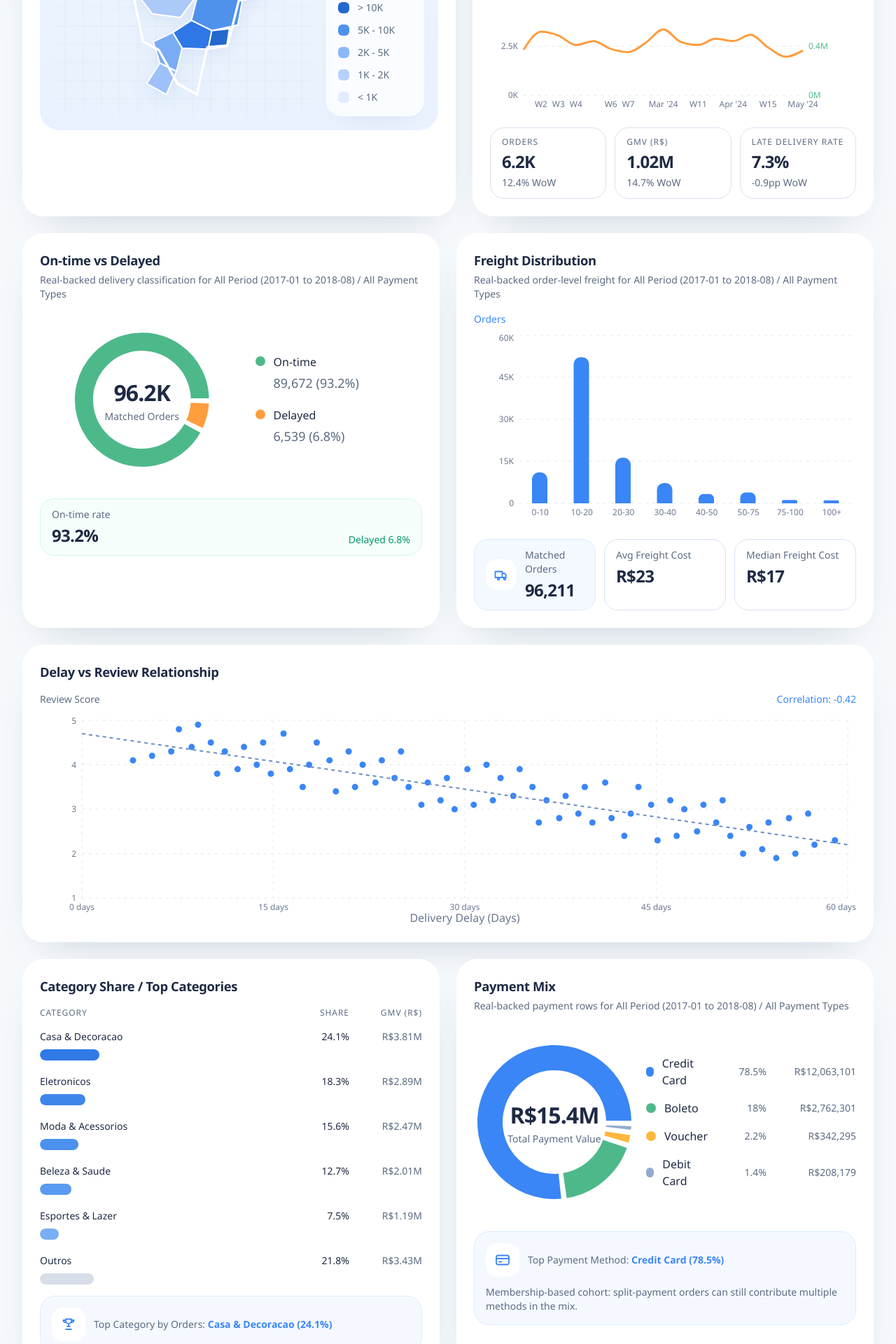
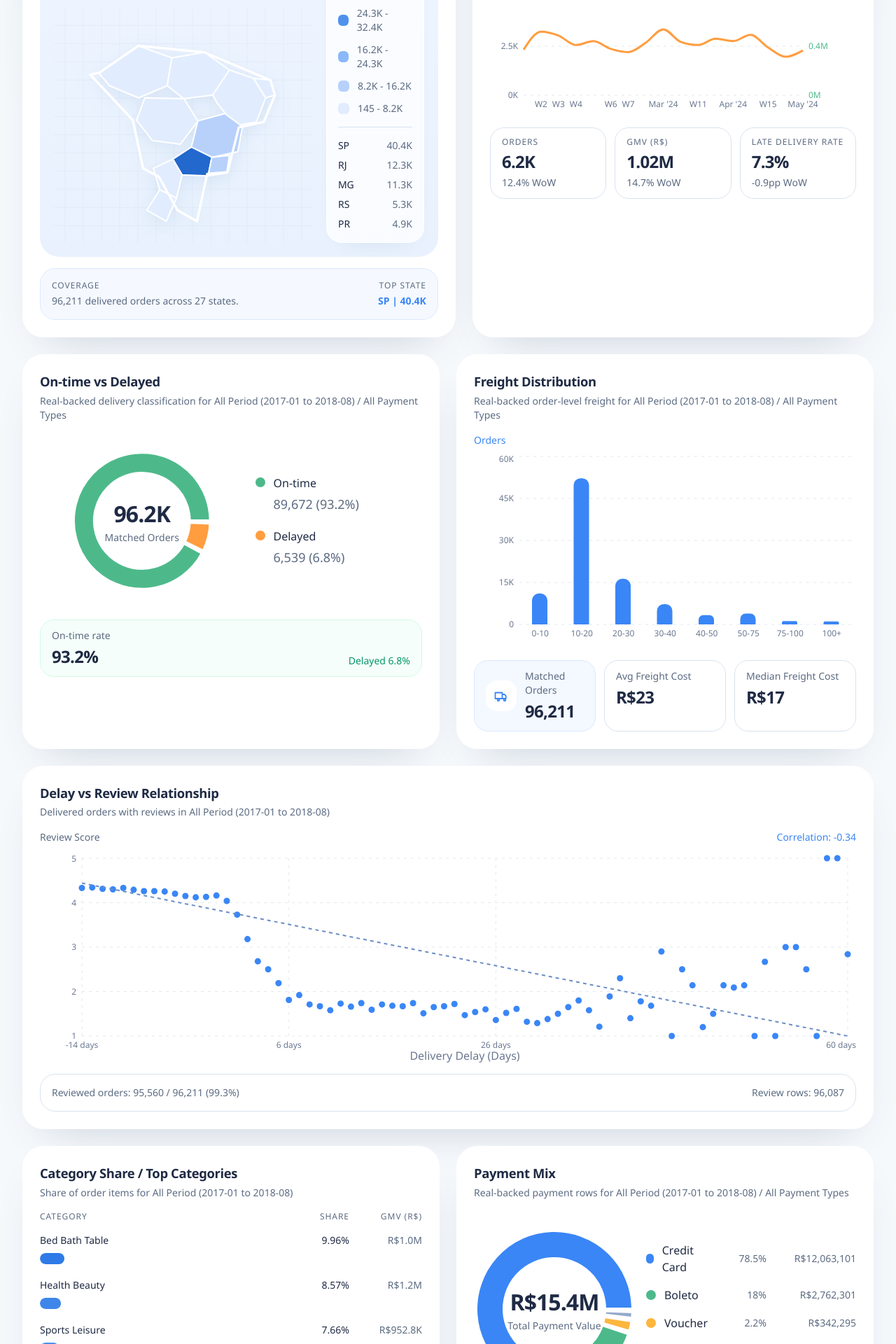
Before and after one commit to jordan-dev-0050/brazil-retail-story-dashboard, a React (Vite) app: page / in a window 1280 px wide. Shown: the part 740-2660 px from the top of the page at 70% size. Built offline with nearby package versions, Linux system fonts and the light colour scheme.

Commit message:
feat: wire phase3 geography category and review panels to real artifact data

```diff
--- a/src/components/BrazilMapPanel.tsx
+++ b/src/components/BrazilMapPanel.tsx
@@ -1,10 +1,18 @@
-import { mapLegendLabels, mapRegions, type MapMetric } from '../data/dashboardMock';
+import { mapRegions, type MapMetric } from '../data/dashboardMock';
+import type { Phase3GeographyPanel } from '../data/phase2DashboardTypes';
+import {
+  formatCurrencyCompact,
+  formatOrderCount,
+  formatOrderCountCompact,
+} from '../data/dashboardData';
 import { ChartCard } from './ChartCard';
 import { ToggleTabs } from './ToggleTabs';
 
 type BrazilMapPanelProps = {
   metric: MapMetric;
   onMetricChange: (value: MapMetric) => void;
+  panel: Phase3GeographyPanel;
+  rangeLabel: string;
 };
 
 const mapTabs = [
@@ -13,13 +21,127 @@ const mapTabs = [
   { label: 'Late Delivery Rate', value: 'lateDeliveryRate' },
 ] satisfies Array<{ label: string; value: MapMetric }>;
 
-export function BrazilMapPanel({ metric, onMetricChange }: BrazilMapPanelProps) {
+const regionStateById = {
+  northwest: 'AM',
+  north: 'PA',
+  northeast: 'BA',
+  'center-west': 'GO',
+  minas: 'MG',
+  'sao-paulo': 'SP',
+  rio: 'RJ',
+  south: 'PR',
+  'far-south': 'RS',
+  coast: 'PE',
+} as const;
+
+const fillPalettes: Record<MapMetric, string[]> = {
+  orders: ['#E1ECFE', '#B7D1FB', '#8BB8F8', '#4F92EC', '#2467CD'],
+  gmv: ['#D7E6FB', '#C7DBFB', '#96BEF3', '#5896EA', '#2467CD'],
+  lateDeliveryRate: ['#D9F0E3', '#B7E0C8', '#8CC8AB', '#5BAE84', '#2E7D59'],
+};
+
+function getMetricValue(metric: MapMetric, item: Phase3GeographyPanel['stateMetrics'][number]) {
+  if (metric === 'orders') {
+    return item.orderCount;
+  }
+
+  if (metric === 'gmv') {
+    return item.totalGmv;
+  }
+
+  return item.lateDeliveryRate;
+}
+
+function formatMetricValue(metric: MapMetric, value: number) {
+  if (metric === 'orders') {
+    return formatOrderCountCompact(value);
+  }
+
+  if (metric === 'gmv') {
+    return formatCurrencyCompact(value);
+  }
+
+  return `${value.toFixed(2)}%`;
+}
+
+function formatLegendLabel(metric: MapMetric, min: number, max: number) {
+  if (metric === 'orders') {
+    return `${formatOrderCountCompact(min)} - ${formatOrderCountCompact(max)}`;
+  }
+
+  if (metric === 'gmv') {
+    return `${formatCurrencyCompact(min)} - ${formatCurrencyCompact(max)}`;
+  }
+
+  return `${min.toFixed(1)}% - ${max.toFixed(1)}%`;
+}
+
+export function BrazilMapPanel({ metric, onMetricChange, panel, rangeLabel }: BrazilMapPanelProps) {
+  const stateMetricByCode = new Map(panel.stateMetrics.map((item) => [item.state, item]));
+  const visibleMetrics = mapRegions
+    .map((region) => stateMetricByCode.get(regionStateById[region.id as keyof typeof regionStateById]))
+    .filter((item): item is NonNullable<typeof item> => Boolean(item));
+  const metricValues = visibleMetrics.map((item) => getMetricValue(metric, item));
+  const legendMin = metricValues.length > 0 ? Math.min(...metricValues) : 0;
+  const legendMax = metricValues.length > 0 ? Math.max(...metricValues) : 0;
+  const step = metricValues.length > 1 ? (legendMax - legendMin) / 5 : 0;
+  const legendItems = fillPalettes[metric].map((color, index) => {
+    const rangeStart = legendMin + step * index;
+    const rangeEnd = index === 4 ? legendMax : legendMin + step * (index + 1);
+
+    return {
+      color,
+      label: formatLegendLabel(metric, rangeStart, rangeEnd),
+    };
+  });
+  const topStates = [...panel.stateMetrics]
+    .sort((left, right) => getMetricValue(metric, right) - getMetricValue(metric, left))
+    .slice(0, 5);
+  const leader = topStates[0];
+
+  const resolveRegionFill = (regionId: string) => {
+    const stateCode = regionStateById[regionId as keyof typeof regionStateById];
+    const stateMetric = stateCode ? stateMetricByCode.get(stateCode) : undefined;
+
+    if (!stateMetric) {
+      return '#EEF2F7';
+    }
+
+    const value = getMetricValue(metric, stateMetric);
+
+    if (step === 0) {
+      return fillPalettes[metric][fillPalettes[metric].length - 1];
+    }
+
+    const rawIndex = Math.floor((value - legendMin) / step);
+    const paletteIndex = Math.max(0, Math.min(fillPalettes[metric].length - 1, rawIndex));
+    return fillPalettes[metric][paletteIndex];
+  };
+
   return (
     <ChartCard
       title="Brazil Map"
-      subtitle="Orders / GMV by State"
+      subtitle={`Real artifact metrics for ${rangeLabel}. Simplified silhouette, state values from Olist joins.`}
       actions={<ToggleTabs options={mapTabs} value={metric} onChange={onMetricChange} />}
       contentClassName="space-y-4"
+      footer={
+        <div className="grid gap-3 rounded-[22px] border border-blue-100 bg-blue-50/60 px-4 py-4 sm:grid-cols-[minmax(0,1fr)_auto]">
+          <div>
+            <p className="text-xs uppercase tracking-[0.08em] text-slate">Coverage</p>
+            <p className="mt-1 text-sm text-slate">
+              {formatOrderCount(panel.totalOrders)} delivered orders across {panel.totalStates} states.
+            </p>
+          </div>
+          {leader ? (
+            <div className="text-left sm:text-right">
+              <p className="text-xs uppercase tracking-[0.08em] text-slate">Top State</p>
+              <p className="mt-1 text-sm font-semibold text-accent-blue">
+                {leader.label} | {formatMetricValue(metric, getMetricValue(metric, leader))}
+              </p>
+            </div>
+          ) : null}
+        </div>
+      }
     >
       <div className="rounded-[28px] bg-[linear-gradient(180deg,#eef5ff_0%,#e8f1fd_100%)] p-4 sm:p-5">
         <div className="grid gap-5 lg:grid-cols-[1fr_140px] lg:items-end">
@@ -35,7 +157,7 @@ export function BrazilMapPanel({ metric, onMetricChange }: BrazilMapPanelProps)
                   <polygon
                     key={region.id}
                     points={region.points}
-                    fill={region.colors[metric]}
+                    fill={resolveRegionFill(region.id)}
                     stroke="#FFFFFF"
                     strokeWidth="3"
                     strokeLinejoin="round"
@@ -53,24 +175,30 @@ export function BrazilMapPanel({ metric, onMetricChange }: BrazilMapPanelProps)
           </div>
 
           <div className="w-full rounded-[22px] border border-white/80 bg-white/75 p-4 shadow-soft">
-            <p className="text-sm font-semibold text-ink">
-              {metric === 'orders'
-                ? 'Orders'
-                : metric === 'gmv'
-                  ? 'GMV'
-                  : 'Late Delivery Rate'}
-            </p>
+            <p className="text-sm font-semibold text-ink">{mapTabs.find((tab) => tab.value === metric)?.label}</p>
             <div className="mt-3 space-y-3">
-              {mapLegendLabels[metric].map((label, index) => {
-                const color = ['#2467CD', '#4F92EC', '#8BB8F8', '#B7D1FB', '#E1ECFE'][index];
-
-                return (
-                  <div key={label} className="flex items-center gap-3 text-sm text-slate">
-                    <span className="h-4 w-4 rounded-[6px]" style={{ backgroundColor: color }} />
-                    <span>{label}</span>
+              {legendItems
+                .slice()
+                .reverse()
+                .map((item) => (
+                  <div key={item.label} className="flex items-center gap-3 text-sm text-slate">
+                    <span
+                      className="h-4 w-4 rounded-[6px]"
+                      style={{ backgroundColor: item.color }}
+                    />
+                    <span>{item.label}</span>
                   </div>
-                );
-              })}
+                ))}
+            </div>
+            <div className="mt-4 space-y-2 border-t border-slate-100 pt-4">
+              {topStates.map((state) => (
+                <div key={state.state} className="flex items-center justify-between gap-3 text-sm">
+                  <span className="font-medium text-ink">{state.label}</span>
+                  <span className="text-slate">
+                    {formatMetricValue(metric, getMetricValue(metric, state))}
+                  </span>
+                </div>
+              ))}
             </div>
           </div>
         </div>
--- a/src/components/CategorySharePanel.tsx
+++ b/src/components/CategorySharePanel.tsx
@@ -1,19 +1,37 @@
-import { categoryShareData } from '../data/dashboardMock';
+import type { Phase3CategoryPanel } from '../data/phase2DashboardTypes';
+import { formatCurrencyCompact } from '../data/dashboardData';
 import { ChartCard } from './ChartCard';
 import { TrophyIcon } from './Icons';
 
-export function CategorySharePanel() {
+type CategorySharePanelProps = {
+  panel: Phase3CategoryPanel;
+  rangeLabel: string;
+};
+
+const barColors = ['#2F7AE7', '#3F86EA', '#4B91ED', '#5A9AF0', '#7AAEF3', '#A7C8F8'];
+
+function formatShare(value: number) {
+  return `${value.toFixed(2)}%`;
+}
+
+export function CategorySharePanel({ panel, rangeLabel }: CategorySharePanelProps) {
+  const categories = panel.categories.slice(0, 6);
+  const topCategory = panel.topCategory;
+
   return (
     <ChartCard
       title="Category Share / Top Categories"
+      subtitle={`Share of order items for ${rangeLabel}`}
       footer={
         <div className="flex items-center gap-3 rounded-[22px] border border-blue-100 bg-blue-50/60 px-4 py-4">
           <div className="flex h-12 w-12 items-center justify-center rounded-2xl bg-white text-accent-blue shadow-soft">
             <TrophyIcon className="h-6 w-6" />
           </div>
           <p className="text-sm text-slate">
-            Top Category by Orders:{' '}
-            <span className="font-semibold text-accent-blue">Casa & Decoracao (24.1%)</span>
+            Top Category by Item Share:{' '}
+            <span className="font-semibold text-accent-blue">
+              {topCategory ? `${topCategory.categoryLabel} (${formatShare(topCategory.shareOfItems)})` : 'N/A'}
+            </span>
           </p>
         </div>
       }
@@ -24,21 +42,27 @@ export function CategorySharePanel() {
         <span className="text-right">GMV (R$)</span>
       </div>
       <div className="space-y-5">
-        {categoryShareData.map((category) => (
-          <div key={category.name} className="grid grid-cols-[minmax(0,1fr)_72px_88px] gap-4">
+        {categories.map((category, index) => (
+          <div
+            key={category.categoryKey}
+            className="grid grid-cols-[minmax(0,1fr)_72px_88px] gap-4"
+          >
             <div className="min-w-0">
               <div className="mb-2 flex items-center justify-between gap-3">
-                <p className="truncate text-sm font-medium text-ink">{category.name}</p>
+                <p className="truncate text-sm font-medium text-ink">{category.categoryLabel}</p>
               </div>
               <div className="h-4 overflow-hidden rounded-full bg-slate-100">
                 <div
                   className="h-full rounded-full"
-                  style={{ width: `${category.share}%`, backgroundColor: category.color }}
+                  style={{
+                    width: `${Math.max(category.shareOfItems, 2)}%`,
+                    backgroundColor: barColors[index] ?? '#D7DEE8',
+                  }}
                 />
               </div>
             </div>
-            <p className="text-right text-sm font-medium text-ink">{category.share}%</p>
-            <p className="text-right text-sm text-slate">{category.gmv}</p>
+            <p className="text-right text-sm font-medium text-ink">{formatShare(category.shareOfItems)}</p>
+            <p className="text-right text-sm text-slate">{formatCurrencyCompact(category.totalGmv)}</p>
           </div>
         ))}
       </div>
--- a/src/components/DashboardPage.tsx
+++ b/src/components/DashboardPage.tsx
@@ -1,9 +1,12 @@
 import { useState } from 'react';
 import {
   buildKpiCards,
+  getDashboardCategoryPanel,
   getDashboardFilterOptions,
+  getDashboardGeographyPanel,
   getDashboardPaymentPanelSlice,
   getDashboardPaymentTypeLabel,
+  getDashboardReviewPanel,
   getInitialFilterValues,
 } from '../data/dashboardData';
 import type { DateRangeId, FilterId, PaymentTypeId } from '../data/dashboardTypes';
@@ -32,6 +35,9 @@ export function DashboardPage() {
   ) as PaymentTypeId;
   const kpiCards = buildKpiCards(selectedRangeId);
   const paymentPanelSlice = getDashboardPaymentPanelSlice(selectedRangeId, selectedPaymentType);
+  const geographyPanel = getDashboardGeographyPanel(selectedRangeId);
+  const categoryPanel = getDashboardCategoryPanel(selectedRangeId);
+  const reviewPanel = getDashboardReviewPanel(selectedRangeId);
   const selectedRangeLabel =
     filterConfigs.dateRange.options.find((option) => option.value === selectedRangeId)?.label ??
     selectedRangeId;
@@ -68,7 +74,8 @@ export function DashboardPage() {
           <p>
             <span className="font-semibold text-ink">Hybrid boundary:</span> Payment Type updates
             only Freight Distribution, Payment Mix, and On-time vs Delayed in this phase. Brazil
-            Map, Category Share, and Delay vs Review remain mock-backed.
+            Map, Category Share, and Delay vs Review now read from the dashboard artifact by date
+            range only.
           </p>
         </section>
 
@@ -79,7 +86,12 @@ export function DashboardPage() {
         </section>
 
         <section className="grid gap-6 xl:grid-cols-[minmax(0,1.08fr)_minmax(0,1fr)]">
-          <BrazilMapPanel metric={mapMetric} onMetricChange={setMapMetric} />
+          <BrazilMapPanel
+            metric={mapMetric}
+            onMetricChange={setMapMetric}
+            panel={geographyPanel}
+            rangeLabel={selectedRangeLabel}
+          />
           <TimeTrendPanel
             granularity={timeGranularity}
             onGranularityChange={setTimeGranularity}
@@ -99,12 +111,12 @@ export function DashboardPage() {
             paymentTypeLabel={paymentTypeLabel}
           />
           <div className="md:col-span-2 2xl:col-span-1">
-            <DelayReviewPanel />
+            <DelayReviewPanel panel={reviewPanel} rangeLabel={selectedRangeLabel} />
           </div>
         </section>
 
         <section className="grid gap-6 xl:grid-cols-2">
-          <CategorySharePanel />
+          <CategorySharePanel panel={categoryPanel} rangeLabel={selectedRangeLabel} />
           <PaymentMixPanel
             slice={paymentPanelSlice}
             rangeLabel={selectedRangeLabel}
--- a/src/components/DelayReviewPanel.tsx
+++ b/src/components/DelayReviewPanel.tsx
@@ -7,15 +7,72 @@ import {
   XAxis,
   YAxis,
 } from 'recharts';
-import { delayReviewScatterData, delayReviewTrend } from '../data/dashboardMock';
+import type { Phase3ReviewPanel } from '../data/phase2DashboardTypes';
+import { formatOrderCount } from '../data/dashboardData';
 import { ChartCard } from './ChartCard';
 
-export function DelayReviewPanel() {
+type DelayReviewPanelProps = {
+  panel: Phase3ReviewPanel;
+  rangeLabel: string;
+};
+
+type TooltipPayload = {
+  payload?: {
+    delayDays: number;
+    reviewScoreAvg: number;
+    orderCount?: number;
+  };
+};
+
+function ReviewTooltip({
+  active,
+  payload,
+}: {
+  active?: boolean;
+  payload?: TooltipPayload[];
+}) {
+  const point = payload?.[0]?.payload;
+
+  if (!active || !point) {
+    return null;
+  }
+
   return (
-    <ChartCard title="Delay vs Review Relationship">
+    <div className="rounded-[18px] border border-slate-200 bg-white px-4 py-3 text-sm shadow-soft">
+      <p className="font-medium text-ink">{point.delayDays} days</p>
+      <p className="mt-1 text-slate">Avg review: {point.reviewScoreAvg.toFixed(2)}</p>
+      {typeof point.orderCount === 'number' ? (
+        <p className="text-slate">Orders: {formatOrderCount(point.orderCount)}</p>
+      ) : null}
+    </div>
+  );
+}
+
+export function DelayReviewPanel({ panel, rangeLabel }: DelayReviewPanelProps) {
+  const coverageRate =
+    panel.population.totalOrders === 0
+      ? 0
+      : (panel.population.reviewedOrderCount / panel.population.totalOrders) * 100;
+
+  return (
+    <ChartCard
+      title="Delay vs Review Relationship"
+      subtitle={`Delivered orders with reviews in ${rangeLabel}`}
+      footer={
+        <div className="flex flex-wrap items-center justify-between gap-3 rounded-[22px] border border-slate-100 bg-slate-50/80 px-4 py-4 text-sm text-slate">
+          <span>
+            Reviewed orders: {formatOrderCount(panel.population.reviewedOrderCount)} /{' '}
+            {formatOrderCount(panel.population.totalOrders)} ({coverageRate.toFixed(1)}%)
+          </span>
+          <span>Review rows: {formatOrderCount(panel.population.reviewRowCount)}</span>
+        </div>
+      }
+    >
       <div className="mb-3 flex items-center justify-between gap-3">
         <p className="text-sm font-medium text-slate">Review Score</p>
-        <p className="text-sm font-medium text-accent-blue">Correlation: -0.42</p>
+        <p className="text-sm font-medium text-accent-blue">
+          Correlation: {panel.correlation.toFixed(2)}
+        </p>
       </div>
       <div className="h-[300px]">
         <ResponsiveContainer width="100%" height="100%">
@@ -23,9 +80,10 @@ export function DelayReviewPanel() {
             <CartesianGrid stroke="#E2E8F0" strokeDasharray="4 6" />
             <XAxis
               type="number"
-              dataKey="delay"
+              dataKey="delayDays"
               name="Delivery Delay"
               unit=" days"
+              domain={[panel.delayDaysDomain.min, panel.delayDaysDomain.max]}
               tickLine={false}
               axisLine={false}
               tick={{ fill: '#6B7891', fontSize: 12 }}
@@ -38,7 +96,7 @@ export function DelayReviewPanel() {
             />
             <YAxis
               type="number"
-              dataKey="review"
+              dataKey="reviewScoreAvg"
               name="Review Score"
               domain={[1, 5]}
               tickLine={false}
@@ -47,19 +105,11 @@ export function DelayReviewPanel() {
             />
             <Tooltip
               cursor={{ strokeDasharray: '4 4' }}
-              contentStyle={{
-                borderRadius: 18,
-                border: '1px solid #E2E8F0',
-                boxShadow: '0 20px 40px -30px rgba(45, 70, 116, 0.4)',
-              }}
-              formatter={(value: number, name: string) => [
-                name === 'delay' ? `${value} days` : value,
-                name === 'delay' ? 'Delay' : 'Review Score',
-              ]}
+              content={<ReviewTooltip />}
             />
-            <Scatter data={delayReviewScatterData} fill="#3A86F6" />
+            <Scatter data={panel.points} fill="#3A86F6" />
             <Scatter
-              data={delayReviewTrend}
+              data={panel.trendLine}
               line={{ stroke: '#6A8DC4', strokeDasharray: '5 5', strokeWidth: 2 }}
               shape={() => <g />}
               fill="transparent"
--- a/src/data/dashboardData.ts
+++ b/src/data/dashboardData.ts
@@ -1,17 +1,16 @@
 import {
+  buildFilterOptions as buildPhase2FilterOptions,
   buildKpiCards as buildPhase2KpiCards,
   formatCurrency,
   formatCurrencyCompact,
   formatOrderCount,
   formatOrderCountCompact,
   getCategoryPanel,
-  getCustomerStateOptions,
   getDateRangeById,
   getGeographyPanel,
   getMonthlySeries,
   getPaymentPanelSlice,
   getPaymentTypeOptions,
-  getProductCategoryOptions,
   getReviewPanel,
   getTimeTrendSummary,
   phase2DashboardArtifact,
@@ -81,35 +80,7 @@ export { formatCurrency, formatCurrencyCompact, formatOrderCount, formatOrderCou
 export function getDashboardFilterOptions(
   rangeId: Parameters<typeof getPaymentTypeOptions>[0],
 ): DashboardFilterOptions {
-  return {
-    dateRange: {
-      label: 'Date Range',
-      options: dateRangeOptions,
-    },
-    customerState: {
-      label: 'Customer State',
-      options: getCustomerStateOptions(rangeId).map((option) => ({
-        label: option.label,
-        value: option.value,
-      })),
-      disabled: true,
-    },
-    productCategory: {
-      label: 'Product Category',
-      options: getProductCategoryOptions(rangeId).map((option) => ({
-        label: option.label,
-        value: option.value,
-      })),
-      disabled: true,
-    },
-    paymentType: {
-      label: 'Payment Type',
-      options: getPaymentTypeOptions(rangeId).map((option) => ({
-        label: option.label,
-        value: option.value,
-      })),
-    },
-  };
+  return buildPhase2FilterOptions(rangeId);
 }
 
 export function getInitialFilterValues(): Record<FilterId, string> {
--- a/src/data/phase2DashboardData.ts
+++ b/src/data/phase2DashboardData.ts
@@ -68,7 +68,8 @@ const dateRangeById = Object.fromEntries(
   phase2DashboardArtifact.dateRanges.map((range) => [range.id, range]),
 ) as Record<DateRangeId, Phase2DateRange>;
 
-export const filterOptions: Record<FilterId, FilterConfig> = {
+export function buildFilterOptions(rangeId: DateRangeId): Record<FilterId, FilterConfig> {
+  return {
     dateRange: {
       label: 'Date Range',
       options: phase2DashboardArtifact.dateRanges.map((range) => ({
@@ -78,7 +79,7 @@ export const filterOptions: Record<FilterId, FilterConfig> = {
     },
     customerState: {
       label: 'Customer State',
-    options: phase2DashboardArtifact.customerStateOptionsByRange.all.map((option) => ({
+      options: phase2DashboardArtifact.customerStateOptionsByRange[rangeId].map((option) => ({
         label: option.label,
         value: option.value,
       })),
@@ -86,7 +87,7 @@ export const filterOptions: Record<FilterId, FilterConfig> = {
     },
     productCategory: {
       label: 'Product Category',
-    options: phase2DashboardArtifact.productCategoryOptionsByRange.all.map((option) => ({
+      options: phase2DashboardArtifact.productCategoryOptionsByRange[rangeId].map((option) => ({
         label: option.label,
         value: option.value,
       })),
@@ -94,13 +95,15 @@ export const filterOptions: Record<FilterId, FilterConfig> = {
     },
     paymentType: {
       label: 'Payment Type',
-    options: phase2DashboardArtifact.paymentPanelsByRange.all.paymentTypeOptions.map((option) => ({
+      options: phase2DashboardArtifact.paymentPanelsByRange[rangeId].paymentTypeOptions.map((option) => ({
         label: option.label,
         value: option.value,
       })),
-    disabled: true,
     },
   };
+}
+
+export const filterOptions = buildFilterOptions('all');
 
 export function getDateRangeById(rangeId: DateRangeId): Phase2DateRange {
   return dateRangeById[rangeId];
```
Lines whose indentation alone changed are shown as unchanged.
